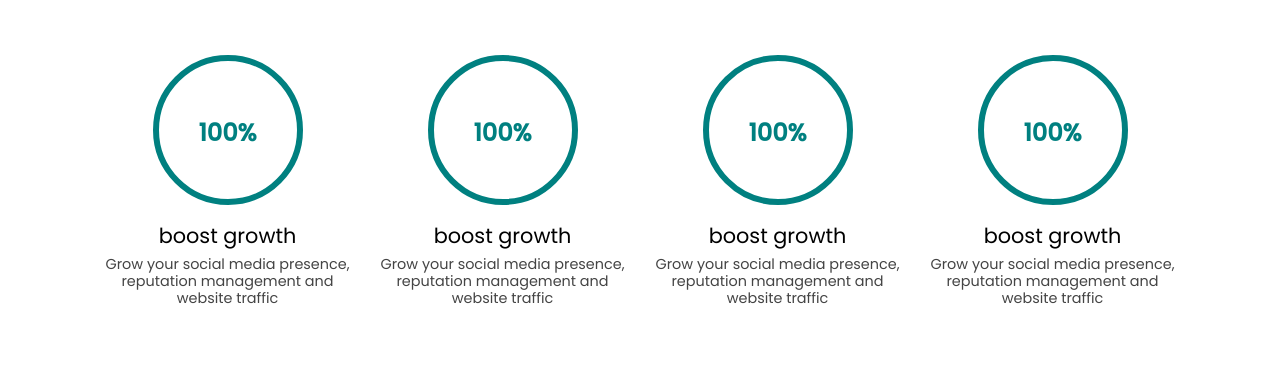
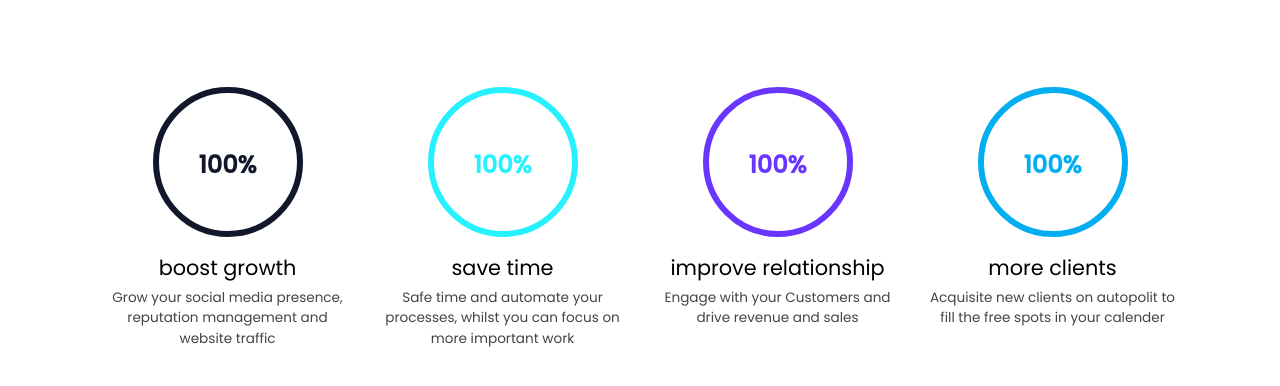
Before and after one commit to ugwustanley/progress-circle, a plain HTML site: page index.html in a window 1280 px wide. Drawn offline with Linux system fonts and the light colour scheme.

Commit message:
added colors

```diff
--- a/index.html
+++ b/index.html
@@ -4,7 +4,7 @@
     <meta charset="UTF-8" />
     <meta http-equiv="X-UA-Compatible" content="IE=edge" />
     <meta name="viewport" content="width=device-width, initial-scale=1.0" />
-    <link rel="stylesheet" href="style.css" />
+    <!-- <link rel="stylesheet" href="style.css" /> -->
     <link rel="preconnect" href="https://fonts.googleapis.com" />
     <link rel="preconnect" href="https://fonts.gstatic.com" crossorigin />
     <link
@@ -14,14 +14,90 @@
     <title>Progress</title>
   </head>
   <body>
+    <style>
+      html,
+      body {
+        font-family: "Poppins", sans-serif;
+      }
+      .points {
+        display: flex;
+        justify-content: space-between;
+        /* flex-wrap: wrap; */
+        max-width: 1100px;
+        margin: 0 auto;
+        padding: 2rem 1rem;
+      }
+
+      @media (max-width: 1100px) {
+        .points {
+          flex-wrap: wrap;
+        }
+      }
+
+      .point {
+        padding: 0 0.5rem;
+        max-width: 250px;
+        margin: auto;
+        margin-top: 2rem;
+      }
+
+      .point__heading {
+        text-align: center;
+        margin: 0;
+        font-size: 1.3rem;
+        font-weight: normal;
+      }
+      .point__description {
+        text-align: center;
+        font-size: 0.85rem;
+        margin-top: 0.3rem;
+        line-height: 1.5;
+        color: #444;
+      }
+      .point__progress {
+        height: 180px;
+        position: relative;
+      }
+      .point__progress__percentage {
+        position: absolute;
+        left: 50%;
+        top: 40%;
+        z-index: 20;
+        -webkit-transform: translate(-50%, -50%);
+        transform: translate(-50%, -50%);
+        color: teal;
+      }
+      .point__progress__ring {
+        position: absolute;
+        left: 50%;
+        -webkit-transform: translateX(-50%);
+        transform: translateX(-50%);
+      }
+
+      .point__progress__circle,
+      .point__progress__circle__bg {
+        margin: auto;
+        transition: 1s ease-in stroke-dashoffset;
+        transform: rotate(-90deg);
+        transform-origin: 50% 50%;
+        position: relative;
+        background: pink;
+      }
+    </style>
     <div class="points">
       <div class="point">
         <div class="point__progress">
-            <h2 class="point__progress__percentage">100%</h2>
-          <svg class="point__progress__ring point__progress__ring__1" width="180" height="180">
+          <h2 style="color: #12172b" class="point__progress__percentage">
+            100%
+          </h2>
+          <svg
+            class="point__progress__ring point__progress__ring__1"
+            width="180"
+            height="180"
+          >
             <circle
               class="point__progress__circle"
-              stroke="teal"
+              stroke="#12172b"
               stroke-width="6"
               stroke-linecap="round"
               fill="transparent"
@@ -38,14 +114,19 @@
         </p>
       </div>
 
-
       <div class="point">
         <div class="point__progress">
-            <h2 class="point__progress__percentage">100%</h2>
-          <svg class="point__progress__ring point__progress__ring__2" width="180" height="180">
+          <h2 style="color: #28f1ff" class="point__progress__percentage">
+            100%
+          </h2>
+          <svg
+            class="point__progress__ring point__progress__ring__2"
+            width="180"
+            height="180"
+          >
             <circle
               class="point__progress__circle"
-              stroke="teal"
+              stroke="#28f1ff"
               stroke-width="6"
               stroke-linecap="round"
               fill="transparent"
@@ -55,21 +136,26 @@
             />
           </svg>
         </div>
-        <h3 class="point__heading">boost growth</h3>
+        <h3 class="point__heading">save time</h3>
         <p class="point__description">
-          Grow your social media presence, reputation management and website
-          traffic
+          Safe time and automate your processes, whilst you can focus on more
+          important work
         </p>
       </div>
 
-
       <div class="point">
         <div class="point__progress">
-            <h2 class="point__progress__percentage">100%</h2>
-          <svg class="point__progress__ring point__progress__ring__3" width="180" height="180">
+          <h2 style="color: #6a36ff" class="point__progress__percentage">
+            100%
+          </h2>
+          <svg
+            class="point__progress__ring point__progress__ring__3"
+            width="180"
+            height="180"
+          >
             <circle
               class="point__progress__circle"
-              stroke="teal"
+              stroke="#6a36ff"
               stroke-width="6"
               stroke-linecap="round"
               fill="transparent"
@@ -79,21 +165,25 @@
             />
           </svg>
         </div>
-        <h3 class="point__heading">boost growth</h3>
+        <h3 class="point__heading">improve relationship</h3>
         <p class="point__description">
-          Grow your social media presence, reputation management and website
-          traffic
+          Engage with your Customers and drive revenue and sales
         </p>
       </div>
 
-
       <div class="point">
         <div class="point__progress">
-            <h2 class="point__progress__percentage">100%</h2>
-          <svg class="point__progress__ring point__progress__ring__4" width="180" height="180">
+          <h2 style="color: #02adf0" class="point__progress__percentage">
+            100%
+          </h2>
+          <svg
+            class="point__progress__ring point__progress__ring__4"
+            width="180"
+            height="180"
+          >
             <circle
               class="point__progress__circle"
-              stroke="teal"
+              stroke="#02adf0"
               stroke-width="6"
               stroke-linecap="round"
               fill="transparent"
@@ -103,14 +193,52 @@
             />
           </svg>
         </div>
-        <h3 class="point__heading">boost growth</h3>
+        <h3 class="point__heading">more clients</h3>
         <p class="point__description">
-          Grow your social media presence, reputation management and website
-          traffic
+          Acquisite new clients on autopolit to fill the free spots in your
+          calender
         </p>
       </div>
     </div>
   </body>
+  <script>
+    const circle = document.getElementsByClassName("point__progress__circle");
 
-  <script src="./app.js"></script>
+    if (circle) {
+      for (let i = 0; i < circle.length; i++) {
+        const circleBox = document.querySelector(
+          `.point__progress__ring__${i + 1}`
+        );
+        const radius = circle[i].r.baseVal.value;
+        const circumference = radius * 2 * Math.PI;
+
+        circle[i].style.strokeDasharray = `${circumference} ${circumference}`;
+        circle[i].style.strokeDashoffset = `${circumference}`;
+
+        function setProgress(percent) {
+          const offset = circumference - (percent / 100) * circumference;
+          circle[i].style.strokeDashoffset = offset;
+        }
+
+        //set initial progress value to zero
+        setProgress(0);
+
+        //use intersection observer to detect when in view
+        function handleIntersection(entries) {
+          entries.map((entry) => {
+            if (entry.isIntersecting) {
+              setProgress(100);
+              observer.unobserve(entry.target);
+            }
+          });
+        }
+
+        const observer = new IntersectionObserver(handleIntersection);
+
+        observer.observe(circleBox);
+      }
+    }
+  </script>
+
+  <!-- <script src="./app.js"></script> -->
 </html>
--- a/style.css
+++ b/style.css
@@ -1,19 +1,24 @@
 html,
 body {
-
   font-family: "Poppins", sans-serif;
-
 }
 .points {
   display: flex;
   justify-content: space-between;
-  flex-wrap: wrap;
+  /* flex-wrap: wrap; */
   max-width: 1100px;
   margin: 0 auto;
+  padding:2rem 1rem;
+}
+
+@media (max-width: 1100px) {
+  .points {
+    flex-wrap: wrap;
+  }
 }
 
 .point {
-  padding: 0 0.01rem;
+  padding: 0 0.5rem;
   max-width: 250px;
   margin: auto;
   margin-top: 2rem;
@@ -27,9 +32,9 @@ body {
 }
 .point__description {
   text-align: center;
-  font-size: 0.9rem;
+  font-size: 0.85rem;
   margin-top: 0.3rem;
-  line-height: 1.2;
+  line-height: 1.5;
   color: #444;
 }
 .point__progress {
```
